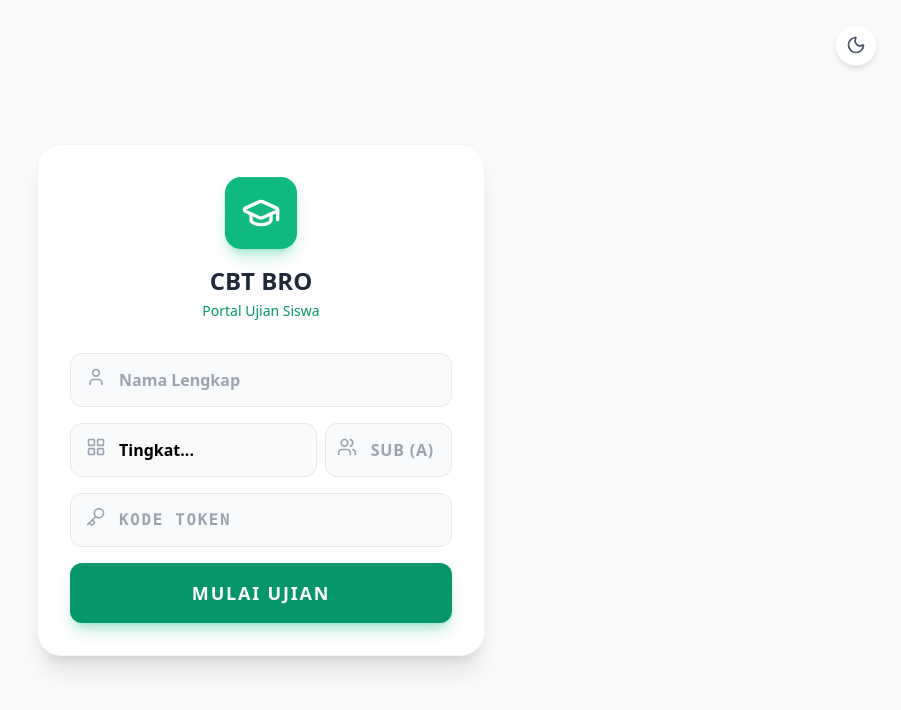
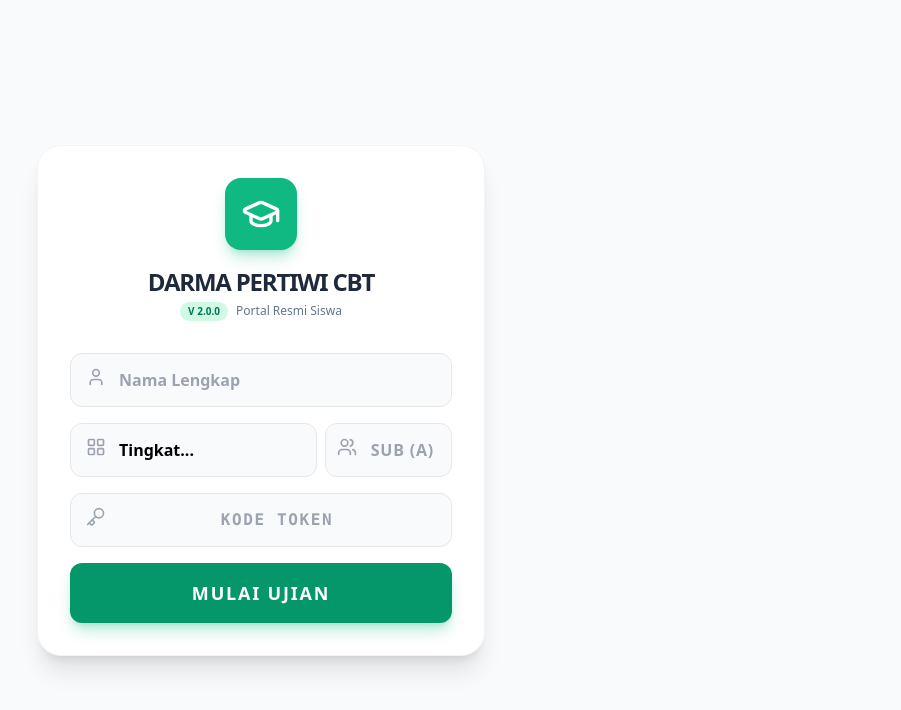
Before and after one commit to sahabatekaa/cbt-bro, a React (Vite) app: page / in a window 1280 px wide. Shown: the top 710 px of the page, without its empty margins (379-1280 px from the left). Built offline with nearby package versions, Linux system fonts and the light colour scheme; no server answers; the database is empty.

Commit message:
Update App.jsx

```diff
--- a/src/App.jsx
+++ b/src/App.jsx
@@ -2,12 +2,17 @@ import React, { useState, useEffect } from 'react';
 import { db, auth } from './firebase';
 import { signInWithEmailAndPassword, createUserWithEmailAndPassword, signOut } from 'firebase/auth';
 import { ref, set, push, onValue, get, update } from 'firebase/database';
-// TAMBAHAN IKON: CheckCircle untuk notifikasi QR
-import { GraduationCap, Moon, Sun, User, Lock, Key, LayoutGrid, Users, CheckCircle } from 'lucide-react';
+// TAMBAHAN IKON: RefreshCw untuk indikator sinkronisasi
+import { GraduationCap, Moon, Sun, User, Lock, Key, LayoutGrid, Users, CheckCircle, RefreshCw } from 'lucide-react';
 import ExamRoom from './components/ExamRoom';
 import ResultPage from './components/ResultPage';
 import TeacherDashboard from './components/TeacherDashboard';
 import SuperAdminDashboard from './components/SuperAdminDashboard';
+
+// ==========================================
+// KONFIGURASI VERSI APLIKASI (V2)
+// ==========================================
+const APP_VERSION = "2.0.0";
 
 export default function App() {
   const [currentView, setCurrentView] = useState(localStorage.getItem('currentView') || 'login');
@@ -16,12 +21,34 @@ export default function App() {
   const [logoClicks, setLogoClicks] = useState(0);
   const [activeSessions, setActiveSessions] = useState([]);
   const [isRegistering, setIsRegistering] = useState(false);
+  const [isSyncing, setIsSyncing] = useState(false); // State untuk layar sinkronisasi
 
-  // STATE BARU: PENANGKAP TOKEN DARI QR CODE
   const [scannedToken, setScannedToken] = useState('');
 
   const getSafeData = () => { try { return JSON.parse(localStorage.getItem('studentData')) || null; } catch (e) { localStorage.removeItem('studentData'); return null; } };
   const [studentData, setStudentData] = useState(getSafeData());
+
+  // 1. MONITORING SINKRONISASI GLOBAL (ANTI-BLANK UPDATE)
+  useEffect(() => {
+    const versionRef = ref(db, 'settings/activeVersion');
+    onValue(versionRef, (snapshot) => {
+      const serverVersion = snapshot.val();
+      // Jika versi di server berbeda dengan versi di HP ini
+      if (serverVersion && serverVersion !== APP_VERSION) {
+        setIsSyncing(true); // Aktifkan layar kunci sinkronisasi
+
+        // Simpan data ujian yang sedang berjalan ke LocalStorage sebagai backup darurat
+        if (studentData) {
+          localStorage.setItem('sync_backup', JSON.stringify(studentData));
+        }
+
+        // Beri jeda 3 detik agar proses backup selesai, lalu ambil kode baru dari server
+        setTimeout(() => {
+          window.location.reload(true);
+        }, 3000);
+      }
+    });
+  }, [studentData]);
 
   useEffect(() => {
     localStorage.setItem('currentView', currentView);
@@ -36,7 +63,6 @@ export default function App() {
     });
   }, []);
 
-  // FUNGSI BARU: ANTENA PENANGKAP URL QR CODE
   useEffect(() => {
     const params = new URLSearchParams(window.location.search);
     const tokenFromUrl = params.get('token');
@@ -47,7 +73,6 @@ export default function App() {
 
   const availableClasses = [...new Set(activeSessions.map(s => s.kelas).filter(Boolean))];
 
-  // FUNGSI DIPERBARUI: LOGIN SISWA DENGAN ANTI-JOKI & SMART RECONNECT
   const handleStudentStart = async (e) => {
     e.preventDefault();
     const name = e.target.studentName.value.trim();
@@ -59,14 +84,12 @@ export default function App() {
     if (!validSession) return alert("❌ AKSES DITOLAK: Token tidak ditemukan atau Kelas salah!");
 
     try {
-      // 1. Buat atau Ambil Sidik Jari Perangkat (Device ID)
       let deviceId = localStorage.getItem('cbt_device_id');
       if (!deviceId) {
         deviceId = 'dev_' + Math.random().toString(36).substring(2, 15);
         localStorage.setItem('cbt_device_id', deviceId);
       }
 
-      // 2. Cek apakah siswa ini sudah login sebelumnya
       const snapshot = await get(ref(db, 'live_students'));
       let existingStudentId = null;
       let existingData = null;
@@ -75,14 +98,12 @@ export default function App() {
         const allStudents = snapshot.val();
         for (const key in allStudents) {
           const s = allStudents[key];
-          // Jika nama dan tokennya sama persis
           if (s.token === tokenInput && s.name.toLowerCase() === name.toLowerCase()) {
             if (s.status === 'Selesai') {
                return alert("⚠️ Ujian untuk nama ini sudah diselesaikan dan dikumpulkan.");
             }
-            // Jika Device ID-nya beda (Ada orang lain mencoba login pakai nama dia)
             if (s.deviceId && s.deviceId !== deviceId) {
-               return alert("🚨 ANTI-JOKI AKTIF!\nNama ini sedang mengerjakan ujian di perangkat/HP lain. Silakan gunakan perangkat asli Anda atau lapor Pengawas.");
+               return alert("🚨 ANTI-JOKI AKTIF!\nNama ini sedang mengerjakan ujian di perangkat/HP lain.");
             }
             existingStudentId = key;
             existingData = s;
@@ -92,16 +113,12 @@ export default function App() {
       }
 
       let finalData;
-
       if (existingStudentId) {
-        // 3a. Siswa Refresh/Keluar Web tidak sengaja -> Sambungkan Kembali (Reconnect)
         const newRef = ref(db, `live_students/${existingStudentId}`);
         finalData = { ...existingData, status: 'Online', deviceId };
         await update(newRef, { status: 'Online', deviceId });
-        // Hapus sisa URL token agar bersih
         window.history.replaceState({}, document.title, window.location.pathname);
       } else {
-        // 3b. Siswa Baru -> Buat Data Baru
         const newRef = push(ref(db, 'live_students'));
         finalData = {
           id: newRef.key,
@@ -114,7 +131,7 @@ export default function App() {
           status: 'Online',
           progress: 0,
           warnings: 0,
-          deviceId, // Simpan Sidik Jari Perangkat ke Server
+          deviceId,
           timestamp: Date.now()
         };
         await set(newRef, finalData);
@@ -157,27 +174,29 @@ export default function App() {
     <div className={darkMode ? 'dark' : ''}>
       <div className="min-h-screen bg-gray-50 dark:bg-slate-900 transition-colors duration-300">
 
-        {/* TOMBOL DARK MODE (HANYA MUNCUL DI HALAMAN LOGIN SISWA) */}
-        {currentView === 'login' && (
-          <button
-            onClick={() => setDarkMode(!darkMode)}
-            className="fixed bottom-6 right-6 md:top-6 md:bottom-auto md:right-6 z-[100] p-3.5 md:p-2.5 rounded-full bg-slate-900 text-yellow-400 md:bg-white md:dark:bg-slate-800 md:text-slate-600 shadow-2xl md:shadow-md border border-gray-700 md:border-gray-100 md:dark:border-slate-700"
-          >
-            {darkMode ? <Sun size={24} className="md:w-5 md:h-5" /> : <Moon size={24} className="md:w-5 md:h-5 text-white md:text-slate-600" />}
-          </button>
+        {/* LAYAR OVERLAY SINKRONISASI (GLOBAL FORCE SYNC) */}
+        {isSyncing && (
+          <div className="fixed inset-0 z-[999] bg-slate-900/90 backdrop-blur-md flex flex-col items-center justify-center text-white p-6 text-center">
+            <div className="bg-emerald-500 p-4 rounded-full animate-spin mb-6">
+              <RefreshCw size={48} />
+            </div>
+            <h2 className="text-2xl font-black mb-2 tracking-tight">SINKRONISASI SISTEM</h2>
+            <p className="text-slate-300 max-w-xs">Memperbarui ke versi {APP_VERSION}. Mohon tunggu, data ujian Anda aman sedang diamankan...</p>
+          </div>
         )}
 
         {currentView === 'login' && (
           <div className="flex items-center justify-center min-h-screen p-4 md:p-6">
             <div className="w-full max-w-md bg-white dark:bg-slate-800 p-6 md:p-8 rounded-3xl shadow-xl border border-gray-100 dark:border-slate-700">
-
               <div className="flex flex-col items-center mb-8">
                 <div onClick={() => { setLogoClicks(c => c + 1); if (logoClicks + 1 >= 5) { setCurrentView('admin-login'); setLogoClicks(0); } }} className="bg-emerald-500 p-4 rounded-2xl text-white mb-4 cursor-pointer shadow-lg shadow-emerald-500/30"><GraduationCap size={40} /></div>
-                <h1 className="text-2xl font-black text-slate-800 dark:text-white">CBT BRO</h1>
-                <p className="text-emerald-600 dark:text-emerald-400 font-medium text-sm mt-1">Portal Ujian Siswa</p>
+                <h1 className="text-2xl font-black text-slate-800 dark:text-white uppercase tracking-tighter">Darma Pertiwi CBT</h1>
+                <div className="flex items-center gap-2 mt-1">
+                  <span className="bg-emerald-100 text-emerald-700 text-[10px] font-bold px-2 py-0.5 rounded-full dark:bg-emerald-900/30 dark:text-emerald-400">V {APP_VERSION}</span>
+                  <p className="text-slate-500 dark:text-slate-400 font-medium text-xs">Portal Resmi Siswa</p>
+                </div>
               </div>
 
-              {/* NOTIFIKASI JIKA TOKEN TERSCAN LEWAT QR CODE */}
               {scannedToken && window.location.search.includes('token') && (
                 <div className="mb-6 p-3 bg-emerald-50 border border-emerald-200 text-emerald-700 text-sm font-bold rounded-xl text-center flex items-center justify-center gap-2 animate-pulse shadow-inner">
                   <CheckCircle size={18} /> Token QR Terdeteksi!
@@ -200,7 +219,7 @@ export default function App() {
                     onChange={e => setScannedToken(e.target.value.toUpperCase())}
                     required
                     placeholder="Kode Token"
-                    className="w-full pl-12 pr-4 py-3.5 bg-gray-50 dark:bg-slate-900 dark:text-white border border-gray-200 dark:border-slate-700 rounded-xl outline-none focus:ring-2 ring-emerald-400 font-mono uppercase tracking-widest font-black"
+                    className="w-full pl-12 pr-4 py-3.5 bg-gray-50 dark:bg-slate-900 dark:text-white border border-gray-200 dark:border-slate-700 rounded-xl outline-none focus:ring-2 ring-emerald-400 font-mono uppercase tracking-widest font-black text-center"
                   />
                 </div>
                 <button type="submit" className="w-full bg-emerald-600 hover:bg-emerald-700 text-white font-black py-4 rounded-xl mt-4 active:scale-95 transition-transform shadow-lg shadow-emerald-500/30 tracking-widest text-lg">MULAI UJIAN</button>
@@ -209,6 +228,7 @@ export default function App() {
           </div>
         )}
 
+        {/* ... (Sisanya tetap sama seperti kode asli Bos) ... */}
         {currentView === 'admin-login' && (
           <div className="flex items-center justify-center min-h-screen p-4 md:p-6 bg-slate-950">
             <div className="w-full max-w-md bg-white p-6 md:p-8 rounded-3xl shadow-xl">
```
